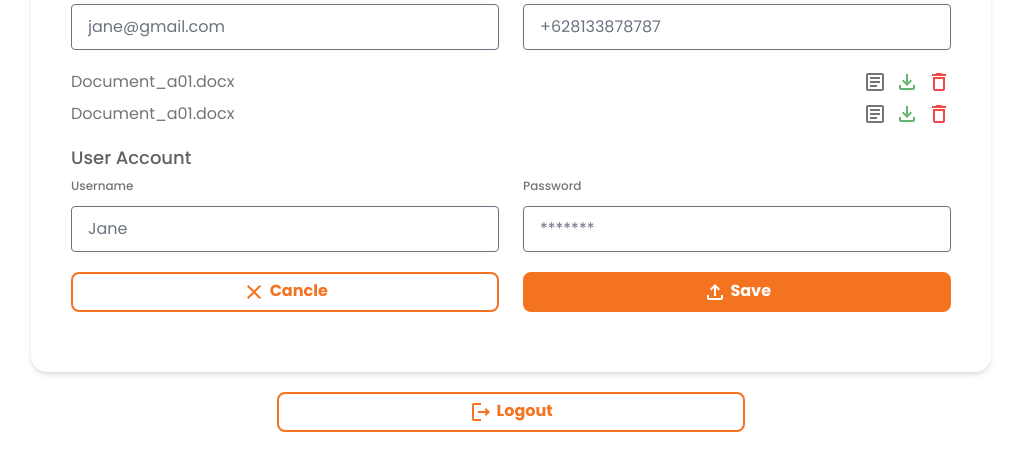
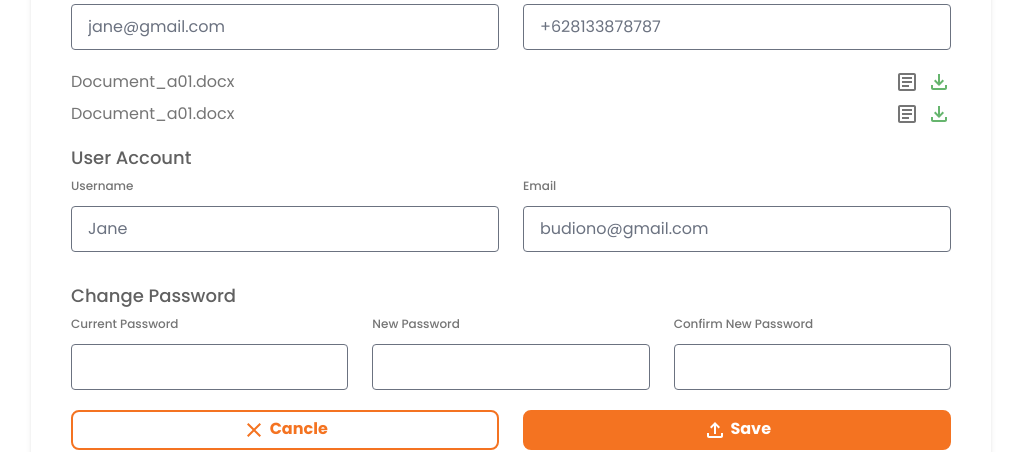
Before and after one commit to fakhriazdev/d-chain-test, a React (Vite) app: page /profile/superuser in a window 1280 px wide. Shown: the part 420-872 px from the top of the page, without its empty margins (129-1150 px from the left). Built offline with nearby package versions, Linux system fonts and the light colour scheme; no server answers.

Commit message:
[Feat] Profile Super User

```diff
--- a/src/App.jsx
+++ b/src/App.jsx
@@ -1,9 +1,13 @@
+import { useSelector } from "react-redux";
 import { Outlet } from "react-router-dom";
+import Loading from "./components/Loading";
 
 function App() {
+  const { isLoading, error, errorKey } = useSelector((state) => state.ui);
   return (
     <>
-      <Outlet/>
+      {isLoading && <Loading />}
+      <Outlet />
     </>
   );
 }
--- a/src/index.css
+++ b/src/index.css
@@ -8,3 +8,111 @@
     font-family: 'Poppins';
   }
 }
+
+
+.loader {
+  transform: rotateZ(45deg);
+  perspective: 1000px;
+  border-radius: 50%;
+  width: 128px;
+  height: 128px;
+  color: #fff;
+}
+
+.table-list,
+.transaction-detail-list {
+  width: 450px;
+}
+
+.loader:before,
+.loader:after {
+  content: "";
+  display: block;
+  position: absolute;
+  top: 0;
+  left: 0;
+  width: inherit;
+  height: inherit;
+  border-radius: 50%;
+  transform: rotateX(70deg);
+  animation: 1s spin linear infinite;
+}
+
+.loader:after {
+  color: orange;
+  transform: rotateY(70deg);
+  animation-delay: 0.4s;
+}
+
+.bg-loading-color {
+  position: absolute;
+  width: 100%;
+  height: 100%;
+  z-index: 1050;
+  top: 0;
+  left: 0;
+  display: flex;
+  opacity: 50%;
+  background-color: black;
+  justify-content: center;
+  align-items: center;
+}
+
+@keyframes rotate {
+  0% {
+    transform: translate(-50%, -50%) rotateZ(0deg);
+  }
+
+  100% {
+    transform: translate(-50%, -50%) rotateZ(360deg);
+  }
+}
+
+@keyframes rotateccw {
+  0% {
+    transform: translate(-50%, -50%) rotate(0deg);
+  }
+
+  100% {
+    transform: translate(-50%, -50%) rotate(-360deg);
+  }
+}
+
+@keyframes spin {
+  0%,
+  100% {
+    box-shadow: 0.5em 0px 0 0px currentcolor;
+  }
+
+  12% {
+    box-shadow: 0.5em 0.5em 0 0 currentcolor;
+  }
+
+  25% {
+    box-shadow: 0 0.5em 0 0px currentcolor;
+  }
+
+  37% {
+    box-shadow: -0.5em 0.5em 0 0 currentcolor;
+  }
+
+  50% {
+    box-shadow: -0.5em 0 0 0 currentcolor;
+  }
+
+  62% {
+    box-shadow: -0.5em -0.5em 0 0 currentcolor;
+  }
+
+  75% {
+    box-shadow: 0px -0.5em 0 0 currentcolor;
+  }
+
+  87% {
+    box-shadow: 0.5em -0.5em 0 0 currentcolor;
+  }
+}
+
+.height-100 {
+  min-height: 100dvh;
+}
--- a/src/pages/User/Profile/components/SuperUserProfile.jsx
+++ b/src/pages/User/Profile/components/SuperUserProfile.jsx
@@ -19,7 +19,7 @@ import {
     useEffect(() => {
       const fetchProvince = async () => {
         try {
-          // const response = await fetch('/api/provinces.json');
+          const response = await fetch('/api/locations/provinces');
           const result = await response.json();
           setProvince(result);
         } catch (error) {
@@ -36,7 +36,7 @@ import {
 
     const fetchCity = async (provinceId) => {
       try {
-        const response = await fetch(`/api/regencies/${provinceId}.json`);
+        const response = await fetch(`/api/locations/city/${provinceId}`);
         const result = await response.json();
         setCity(result);
       } catch (error) {
@@ -167,7 +167,6 @@ import {
                 <span className="flex gap-2">
                   <ArticleOutlinedIcon className="text-gray" />
                   <FileDownloadOutlinedIcon className="text-green" />
-                  <DeleteOutlineIcon className="text-red" />
                 </span>
               </div>
               <div className="flex flex-wrap mb-2 justify-between">
@@ -175,7 +174,6 @@ import {
                 <span className="flex gap-2">
                   <ArticleOutlinedIcon className="text-gray" />
                   <FileDownloadOutlinedIcon className="text-green" />
-                  <DeleteOutlineIcon className="text-red" />
                 </span>
               </div>
               <label
@@ -205,14 +203,64 @@ import {
                     className="block text-[18px] font-medium leading-6 text-darkgray text-lable text-gray mb-2"
                     htmlFor="phoneNumber"
                   >
-                    Password
+                    Email
                   </label>
                   <input
                     className="appearance-none block w-full bg-gray-200 text-gray-700 border border-gray-200 rounded py-3 px-4 leading-tight focus:outline-none focus:bg-white focus:border-gray-500"
-                    id="password"
-                    name="password"
+                    id="email"
+                    name="email"
+                    type="email"
+                    placeholder="budiono@gmail.com"
+                  />
+                </div>
+              </div>
+              <label
+                className="block text-[18px] font-medium leading-6 text-darkgray mb-1 mt-5"
+                htmlFor="companyEmail"
+              >
+                Change Password
+              </label>
+              <div className="flex flex-wrap -mx-3 mb-2">
+                <div className="w-full md:w-1/3 px-3 mb-2 md:mb-0">
+                  <label
+                    className="block text-[18px] font-medium leading-6 text-darkgray text-lable text-gray mb-2"
+                    htmlFor="companyEmail"
+                  >
+                    Current Password
+                  </label>
+                  <input
+                    className="appearance-none block w-full bg-gray-200 text-gray-700 border border-red-500 rounded py-3 px-4 mb-3 leading-tight focus:outline-none focus:bg-white"
+                    id="currentPassword"
+                    name="currentPassword"
                     type="password"
-                    placeholder="*******"
+                  />
+                </div>
+                <div className="w-full md:w-1/3 px-3">
+                  <label
+                    className="block text-[18px] font-medium leading-6 text-darkgray text-lable text-gray mb-2"
+                    htmlFor="phoneNumber"
+                  >
+                    New Password
+                  </label>
+                  <input
+                    className="appearance-none block w-full bg-gray-200 text-gray-700 border border-gray-200 rounded py-3 px-4 leading-tight focus:outline-none focus:bg-white focus:border-gray-500"
+                    id="newPassword"
+                    name="newPassword"
+                    type="password"
+                  />
+                </div>
+                <div className="w-full md:w-1/3 px-3">
+                  <label
+                    className="block text-[18px] font-medium leading-6 text-darkgray text-lable text-gray mb-2"
+                    htmlFor="phoneNumber"
+                  >
+                    Confirm New Password
+                  </label>
+                  <input
+                    className="appearance-none block w-full bg-gray-200 text-gray-700 border border-gray-200 rounded py-3 px-4 leading-tight focus:outline-none focus:bg-white focus:border-gray-500"
+                    id="confirmNewPassword"
+                    name="confirmNewPassword"
+                    type="password"
                   />
                 </div>
               </div>
--- a/vite.config.js
+++ b/vite.config.js
@@ -15,11 +15,6 @@ export default defineConfig({
         changeOrigin: true,
         rewrite: (path) => path.replace("^/api/", ""),
       },
-      // '/api': {
-      //   target: 'https://www.emsifa.com/api-wilayah-indonesia',
-      //   changeOrigin: true,
-      //   rewrite: (path) => path.replace('^/api/', ''),
-      // }
     },
   },
 });
```
